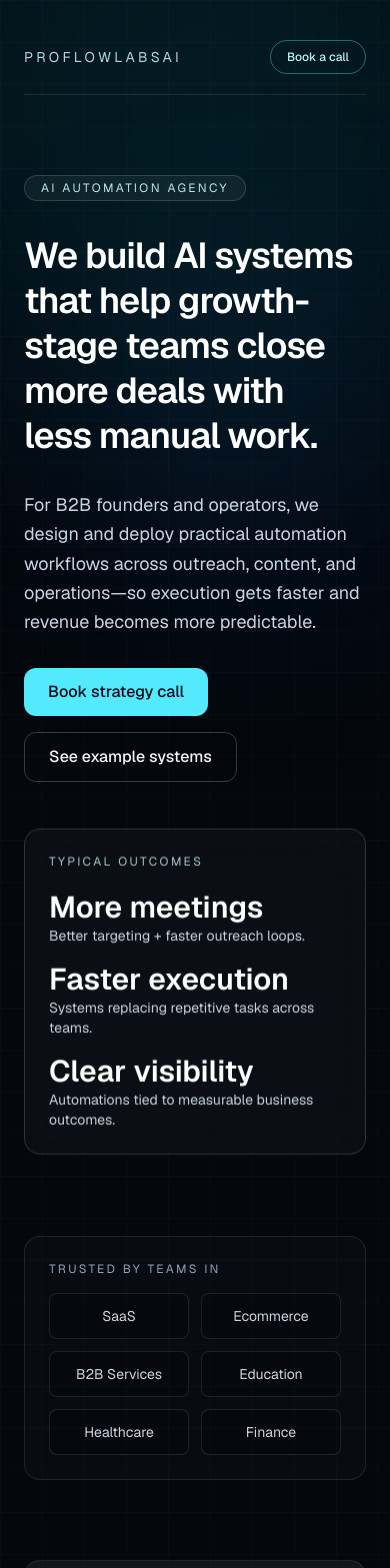
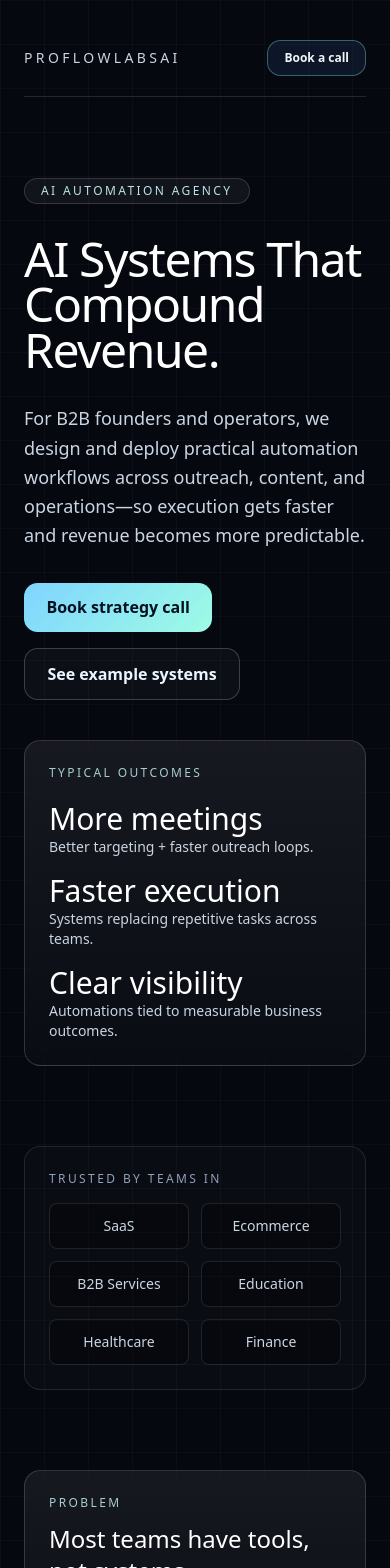
Before and after one commit to proflowlabs-ai/proflowlabsai-web, a Next.js app: page / in a window 390 px wide. Shown: the top 1568 px of the page. Built offline with nearby package versions, Linux system fonts and the light colour scheme.

Commit message:
Redesign landing with premium aesthetic, motion, and new typography

```diff
--- a/app/globals.css
+++ b/app/globals.css
@@ -1,14 +1,16 @@
 @import "tailwindcss";
 
 :root {
-  --background: #04070d;
-  --foreground: #f8fbff;
+  --background: #06080f;
+  --foreground: #eff5ff;
+  --font-display: var(--font-syne);
+  --font-body: var(--font-manrope);
 }
 
 @theme inline {
   --color-background: var(--background);
   --color-foreground: var(--foreground);
-  --font-sans: var(--font-geist-sans);
+  --font-sans: var(--font-body);
 }
 
 * {
@@ -17,35 +19,188 @@
 
 body {
   margin: 0;
-  background: var(--background);
+  min-height: 100vh;
+  background: radial-gradient(circle at 20% -10%, #1f335e 0%, transparent 42%),
+    radial-gradient(circle at 90% 0%, #19485b 0%, transparent 36%), var(--background);
   color: var(--foreground);
-  font-family: var(--font-geist-sans), "Segoe UI", system-ui, sans-serif;
+  font-family: var(--font-body), "Segoe UI", system-ui, sans-serif;
 }
 
-.hero-grid {
-  background-image:
-    linear-gradient(to right, rgba(148, 163, 184, 0.08) 1px, transparent 1px),
-    linear-gradient(to bottom, rgba(148, 163, 184, 0.08) 1px, transparent 1px);
-  background-size: 42px 42px;
-  mask-image: radial-gradient(circle at top, black 30%, transparent 82%);
+.font-display {
+  font-family: var(--font-display), "Arial Narrow", sans-serif;
 }
 
-.float-card {
-  animation: drift 8s ease-in-out infinite;
+.font-body {
+  font-family: var(--font-body), "Segoe UI", system-ui, sans-serif;
 }
 
-@keyframes drift {
-  0%,
-  100% {
+.tech-grid {
+  background-image: linear-gradient(to right, rgba(148, 163, 184, 0.08) 1px, transparent 1px),
+    linear-gradient(to bottom, rgba(148, 163, 184, 0.08) 1px, transparent 1px);
+  background-size: 44px 44px;
+  mask-image: radial-gradient(circle at top, black 34%, transparent 86%);
+}
+
+.aurora {
+  pointer-events: none;
+  position: absolute;
+  inset: -20% -10% auto;
+  height: 42rem;
+  background: conic-gradient(from 210deg at 48% 42%, rgba(73, 198, 255, 0.28), rgba(74, 84, 255, 0.2), rgba(106, 248, 220, 0.22), rgba(73, 198, 255, 0.28));
+  filter: blur(72px);
+  opacity: 0.55;
+  animation: auroraShift 14s ease-in-out infinite alternate;
+}
+
+.grain {
+  pointer-events: none;
+  position: absolute;
+  inset: 0;
+  opacity: 0.2;
+  background-image: radial-gradient(circle at 20% 20%, rgba(255, 255, 255, 0.08) 0.6px, transparent 0.7px);
+  background-size: 4px 4px;
+  mix-blend-mode: soft-light;
+}
+
+.glass-panel {
+  border-radius: 1rem;
+  border: 1px solid rgba(255, 255, 255, 0.16);
+  background: linear-gradient(180deg, rgba(255, 255, 255, 0.07), rgba(255, 255, 255, 0.02));
+  backdrop-filter: blur(12px);
+}
+
+.card-hover {
+  transition: transform 420ms cubic-bezier(0.16, 1, 0.3, 1), border-color 260ms ease, background-color 260ms ease,
+    box-shadow 360ms ease;
+}
+
+.card-hover:hover {
+  transform: translateY(-5px);
+  border-color: rgba(145, 243, 255, 0.56);
+  box-shadow: 0 24px 56px rgba(10, 22, 56, 0.45);
+}
+
+.hero-item {
+  opacity: 0;
+  transform: translateY(18px);
+  animation: riseIn 0.78s cubic-bezier(0.2, 0.95, 0.3, 1) forwards;
+}
+
+.hero-item:nth-child(1) {
+  animation-delay: 80ms;
+}
+
+.hero-item:nth-child(2) {
+  animation-delay: 180ms;
+}
+
+.hero-item:nth-child(3) {
+  animation-delay: 280ms;
+}
+
+.hero-item:nth-child(4) {
+  animation-delay: 390ms;
+}
+
+.hero-item:nth-child(5) {
+  animation-delay: 520ms;
+}
+
+.reveal {
+  opacity: 0;
+  transform: translateY(22px);
+  transition: opacity 700ms cubic-bezier(0.2, 0.95, 0.3, 1), transform 700ms cubic-bezier(0.2, 0.95, 0.3, 1);
+}
+
+.reveal.is-visible {
+  opacity: 1;
+  transform: translateY(0);
+}
+
+.pill-button,
+.primary-button,
+.secondary-button {
+  display: inline-flex;
+  align-items: center;
+  justify-content: center;
+  border-radius: 0.85rem;
+  font-weight: 600;
+  transition: transform 220ms ease, background-color 220ms ease, border-color 220ms ease, box-shadow 260ms ease;
+}
+
+.pill-button {
+  border: 1px solid rgba(145, 243, 255, 0.34);
+  padding: 0.55rem 1rem;
+  background: rgba(76, 149, 255, 0.1);
+}
+
+.primary-button {
+  background: linear-gradient(135deg, #7fd4ff, #9efce4);
+  color: #051021;
+  padding: 0.8rem 1.4rem;
+}
+
+.primary-button:hover {
+  transform: translateY(-2px);
+  box-shadow: 0 14px 34px rgba(127, 212, 255, 0.28);
+}
+
+.secondary-button {
+  border: 1px solid rgba(255, 255, 255, 0.2);
+  color: #eaf5ff;
+  padding: 0.8rem 1.4rem;
+  background: rgba(255, 255, 255, 0.03);
+}
+
+.secondary-button:hover,
+.pill-button:hover {
+  transform: translateY(-2px);
+  border-color: rgba(145, 243, 255, 0.72);
+  background: rgba(121, 212, 255, 0.14);
+}
+
+@keyframes riseIn {
+  from {
+    opacity: 0;
+    transform: translateY(18px);
+  }
+  to {
+    opacity: 1;
     transform: translateY(0);
   }
-  50% {
-    transform: translateY(-8px);
+}
+
+@keyframes auroraShift {
+  0% {
+    transform: translateY(0) rotate(0deg) scale(1);
+  }
+  100% {
+    transform: translateY(-24px) rotate(8deg) scale(1.08);
   }
 }
 
 @media (prefers-reduced-motion: reduce) {
-  .float-card {
+  .aurora,
+  .hero-item,
+  .reveal {
     animation: none;
+    transition: none;
+    transform: none;
+    opacity: 1;
+  }
+
+  .card-hover,
+  .pill-button,
+  .primary-button,
+  .secondary-button {
+    transition: none;
+  }
+
+  .card-hover:hover,
+  .pill-button:hover,
+  .primary-button:hover,
+  .secondary-button:hover {
+    transform: none;
+    box-shadow: none;
   }
 }
--- a/app/layout.tsx
+++ b/app/layout.tsx
@@ -1,15 +1,22 @@
 import type { Metadata } from "next";
-import { Geist } from "next/font/google";
+import { Manrope, Syne } from "next/font/google";
 import "./globals.css";
 
-const geistSans = Geist({
-  variable: "--font-geist-sans",
+const display = Syne({
+  variable: "--font-syne",
   subsets: ["latin"],
+  weight: ["500", "600", "700", "800"],
+});
+
+const body = Manrope({
+  variable: "--font-manrope",
+  subsets: ["latin"],
+  weight: ["400", "500", "600", "700"],
 });
 
 export const metadata: Metadata = {
   title: "ProFlowLabsAI",
-  description: "Minimal one-page landing for ProFlowLabsAI.",
+  description: "AI automation systems for sales, marketing, and operations.",
 };
 
 export default function RootLayout({
@@ -19,7 +26,7 @@ export default function RootLayout({
 }>) {
   return (
     <html lang="de">
-      <body className={`${geistSans.variable} antialiased`}>{children}</body>
+      <body className={`${display.variable} ${body.variable} antialiased`}>{children}</body>
     </html>
   );
 }
--- a/app/page.tsx
+++ b/app/page.tsx
@@ -1,3 +1,7 @@
+"use client";
+
+import { useEffect } from "react";
+
 const logos = ["SaaS", "Ecommerce", "B2B Services", "Education", "Healthcare", "Finance"];
 
 const icpItems = [
@@ -116,118 +120,129 @@ const faqs = [
 ];
 
 export default function Home() {
+  useEffect(() => {
+    const elements = Array.from(document.querySelectorAll<HTMLElement>(".reveal"));
+
+    const io = new IntersectionObserver(
+      (entries) => {
+        entries.forEach((entry) => {
+          if (entry.isIntersecting) {
+            entry.target.classList.add("is-visible");
+            io.unobserve(entry.target);
+          }
+        });
+      },
+      { threshold: 0.16, rootMargin: "0px 0px -8% 0px" },
+    );
+
+    elements.forEach((el) => io.observe(el));
+    return () => io.disconnect();
+  }, []);
+
   return (
-    <main className="relative min-h-screen overflow-x-hidden bg-[#04070d] text-slate-100">
-      <div className="pointer-events-none absolute inset-0 hero-grid opacity-40" />
-      <div className="pointer-events-none absolute -top-48 left-1/2 h-[38rem] w-[38rem] -translate-x-1/2 rounded-full bg-cyan-400/10 blur-[130px]" />
-      <div className="pointer-events-none absolute right-0 top-72 h-72 w-72 rounded-full bg-blue-500/10 blur-[120px]" />
+    <main className="relative min-h-screen overflow-x-hidden bg-[var(--background)] text-[var(--foreground)]">
+      <div className="aurora" />
+      <div className="grain" />
+      <div className="pointer-events-none absolute inset-0 tech-grid opacity-60" />
 
       <div className="mx-auto flex w-full max-w-6xl flex-col gap-20 px-6 pb-16 pt-10 md:px-10 md:pt-14">
-        <header className="flex items-center justify-between border-b border-white/10 pb-5">
-          <div className="text-sm tracking-[0.24em] text-slate-300">PROFLOWLABSAI</div>
-          <a
-            href="mailto:hello@proflowlabsai.com"
-            className="rounded-full border border-cyan-300/40 px-4 py-2 text-xs font-medium text-cyan-100 transition hover:border-cyan-200 hover:bg-cyan-300/10"
-          >
+        <header className="hero-item flex items-center justify-between border-b border-white/12 pb-5">
+          <div className="font-body text-sm tracking-[0.24em] text-slate-300">PROFLOWLABSAI</div>
+          <a href="mailto:hello@proflowlabsai.com" className="pill-button text-xs text-slate-100">
             Book a call
           </a>
         </header>
 
-        <section className="relative grid gap-12 lg:grid-cols-[1.2fr_0.8fr] lg:items-end">
+        <section className="grid gap-10 lg:grid-cols-[1.16fr_0.84fr] lg:items-end">
           <div className="space-y-8">
-            <span className="inline-flex rounded-full border border-white/15 bg-white/5 px-4 py-1 text-xs uppercase tracking-[0.2em] text-cyan-100/90">
+            <span className="hero-item inline-flex rounded-full border border-white/15 bg-white/5 px-4 py-1 text-xs uppercase tracking-[0.2em] text-cyan-100/90">
               AI Automation Agency
             </span>
-            <h1 className="max-w-4xl text-balance text-4xl font-semibold leading-tight tracking-tight text-white md:text-6xl">
-              We build AI systems that help growth-stage teams close more deals with less manual work.
+            <h1 className="hero-item font-display max-w-4xl text-balance text-5xl leading-[0.95] tracking-[-0.03em] text-white md:text-7xl">
+              AI Systems That Compound Revenue.
             </h1>
-            <p className="max-w-2xl text-lg leading-relaxed text-slate-300 md:text-xl">
-              For B2B founders and operators, we design and deploy practical automation workflows across
-              outreach, content, and operations—so execution gets faster and revenue becomes more predictable.
+            <p className="hero-item max-w-2xl text-lg leading-relaxed text-slate-300 md:text-xl">
+              For B2B founders and operators, we design and deploy practical automation workflows across outreach,
+              content, and operations—so execution gets faster and revenue becomes more predictable.
             </p>
-            <div className="flex flex-wrap gap-4">
-              <a
-                href="mailto:hello@proflowlabsai.com"
-                className="rounded-xl bg-cyan-300 px-6 py-3 font-medium text-slate-950 transition hover:bg-cyan-200"
-              >
+            <div className="hero-item flex flex-wrap gap-4">
+              <a href="mailto:hello@proflowlabsai.com" className="primary-button">
                 Book strategy call
               </a>
-              <a
-                href="#systems"
-                className="rounded-xl border border-white/20 px-6 py-3 font-medium text-slate-100 transition hover:border-cyan-200/70 hover:bg-white/5"
-              >
+              <a href="#systems" className="secondary-button">
                 See example systems
               </a>
             </div>
           </div>
 
-          <div className="float-card rounded-2xl border border-white/15 bg-white/[0.03] p-6 backdrop-blur-xl">
+          <div className="hero-item glass-panel card-hover p-6">
             <p className="text-xs uppercase tracking-[0.2em] text-cyan-100/80">Typical outcomes</p>
             <div className="mt-5 space-y-4">
               <div>
-                <p className="text-3xl font-semibold text-white">More meetings</p>
+                <p className="font-display text-3xl text-white">More meetings</p>
                 <p className="text-sm text-slate-300">Better targeting + faster outreach loops.</p>
               </div>
               <div>
-                <p className="text-3xl font-semibold text-white">Faster execution</p>
+                <p className="font-display text-3xl text-white">Faster execution</p>
                 <p className="text-sm text-slate-300">Systems replacing repetitive tasks across teams.</p>
               </div>
               <div>
-                <p className="text-3xl font-semibold text-white">Clear visibility</p>
+                <p className="font-display text-3xl text-white">Clear visibility</p>
                 <p className="text-sm text-slate-300">Automations tied to measurable business outcomes.</p>
               </div>
             </div>
           </div>
         </section>
 
-        <section className="rounded-2xl border border-white/10 bg-white/[0.02] p-6">
+        <section className="reveal rounded-2xl border border-white/10 bg-white/[0.02] p-6">
           <p className="text-xs uppercase tracking-[0.2em] text-slate-400">Trusted by teams in</p>
           <div className="mt-4 grid grid-cols-2 gap-3 text-sm text-slate-300 md:grid-cols-6">
             {logos.map((logo) => (
-              <div key={logo} className="rounded-lg border border-white/10 bg-black/20 px-4 py-3 text-center">
+              <div key={logo} className="card-hover rounded-lg border border-white/10 bg-black/25 px-4 py-3 text-center">
                 {logo}
               </div>
             ))}
           </div>
         </section>
 
-        <section className="grid gap-6 md:grid-cols-2">
-          <article className="rounded-2xl border border-white/10 bg-gradient-to-b from-white/[0.06] to-white/[0.02] p-6">
+        <section className="reveal grid gap-6 md:grid-cols-2">
+          <article className="glass-panel card-hover p-6">
             <p className="text-xs uppercase tracking-[0.2em] text-cyan-100/80">Problem</p>
-            <h2 className="mt-3 text-2xl font-semibold text-white md:text-3xl">Most teams have tools, not systems.</h2>
+            <h2 className="font-display mt-3 text-2xl text-white md:text-3xl">Most teams have tools, not systems.</h2>
             <p className="mt-3 text-slate-300">
               Leads go cold, content gets delayed, and operations rely on manual handoffs that don&apos;t scale.
             </p>
           </article>
-          <article className="rounded-2xl border border-cyan-200/30 bg-cyan-300/10 p-6">
+          <article className="card-hover rounded-2xl border border-cyan-200/30 bg-cyan-300/10 p-6">
             <p className="text-xs uppercase tracking-[0.2em] text-cyan-100/90">Outcome</p>
-            <h2 className="mt-3 text-2xl font-semibold text-white md:text-3xl">A reliable growth engine.</h2>
+            <h2 className="font-display mt-3 text-2xl text-white md:text-3xl">A reliable growth engine.</h2>
             <p className="mt-3 text-slate-100/90">
               Your workflows run with consistency, your team moves faster, and every system supports revenue goals.
             </p>
           </article>
         </section>
 
-        <section>
-          <h2 className="text-3xl font-semibold tracking-tight text-white md:text-4xl">Who this is for</h2>
+        <section className="reveal">
+          <h2 className="font-display text-3xl tracking-tight text-white md:text-4xl">Who this is for</h2>
           <ul className="mt-6 grid gap-3">
-            {icpItems.map((item) => (
-              <li key={item} className="rounded-xl border border-white/10 bg-white/[0.03] px-5 py-4 text-slate-200">
+            {icpItems.map((item, index) => (
+              <li key={item} className="reveal card-hover rounded-xl border border-white/10 bg-white/[0.03] px-5 py-4 text-slate-200" style={{ transitionDelay: `${index * 80}ms` }}>
                 {item}
               </li>
             ))}
           </ul>
         </section>
 
-        <section id="capabilities" className="space-y-8">
-          <h2 className="text-3xl font-semibold tracking-tight text-white md:text-4xl">Capabilities</h2>
+        <section id="capabilities" className="reveal space-y-8">
+          <h2 className="font-display text-3xl tracking-tight text-white md:text-4xl">Capabilities</h2>
           <div className="grid gap-4 md:grid-cols-3">
-            {capabilities.map((capability) => (
+            {capabilities.map((capability, index) => (
               <article
                 key={capability.title}
-                className="group rounded-2xl border border-white/10 bg-gradient-to-b from-white/[0.06] to-white/[0.02] p-6 transition duration-300 hover:-translate-y-1 hover:border-cyan-200/40"
+                className="reveal card-hover rounded-2xl border border-white/10 bg-gradient-to-b from-white/[0.08] to-white/[0.02] p-6"
+                style={{ transitionDelay: `${index * 85}ms` }}
               >
-                <h3 className="text-lg font-semibold text-white">{capability.title}</h3>
+                <h3 className="font-display text-xl text-white">{capability.title}</h3>
                 <p className="mt-3 text-sm leading-relaxed text-slate-300">{capability.description}</p>
                 <p className="mt-4 text-sm text-cyan-100/90">{capability.useCase}</p>
               </article>
@@ -235,26 +250,34 @@ export default function Home() {
           </div>
         </section>
 
-        <section id="systems" className="space-y-8">
-          <h2 className="text-3xl font-semibold tracking-tight text-white md:text-4xl">Example systems</h2>
+        <section id="systems" className="reveal space-y-8">
+          <h2 className="font-display text-3xl tracking-tight text-white md:text-4xl">Example systems</h2>
           <div className="grid gap-4 md:grid-cols-2">
-            {exampleSystems.map((system) => (
-              <article key={system.title} className="rounded-2xl border border-white/10 bg-black/20 p-6 transition hover:border-cyan-300/40">
-                <h3 className="text-xl font-semibold text-white">{system.title}</h3>
+            {exampleSystems.map((system, index) => (
+              <article
+                key={system.title}
+                className="reveal card-hover rounded-2xl border border-white/10 bg-black/25 p-6"
+                style={{ transitionDelay: `${index * 90}ms` }}
+              >
+                <h3 className="font-display text-2xl text-white">{system.title}</h3>
                 <p className="mt-3 text-sm leading-relaxed text-slate-300">{system.description}</p>
               </article>
             ))}
           </div>
         </section>
 
-        <section className="grid gap-10 rounded-3xl border border-white/10 bg-white/[0.02] p-8 md:p-10 lg:grid-cols-[0.9fr_1.1fr]">
+        <section className="reveal grid gap-10 rounded-3xl border border-white/10 bg-white/[0.03] p-8 md:p-10 lg:grid-cols-[0.9fr_1.1fr]">
           <div>
-            <h2 className="text-3xl font-semibold tracking-tight text-white md:text-4xl">Process</h2>
+            <h2 className="font-display text-3xl tracking-tight text-white md:text-4xl">Process</h2>
             <p className="mt-4 max-w-md text-slate-300">Clear scope. Fast delivery. No black-box agency process.</p>
           </div>
           <div className="grid gap-4">
-            {processSteps.map((step) => (
-              <article key={step.step} className="rounded-2xl border border-white/10 bg-black/20 p-5 transition hover:border-cyan-300/40">
+            {processSteps.map((step, index) => (
+              <article
+                key={step.step}
+                className="reveal card-hover rounded-2xl border border-white/10 bg-black/20 p-5"
+                style={{ transitionDelay: `${index * 90}ms` }}
+              >
                 <div className="flex items-center gap-3">
                   <span className="rounded-full border border-cyan-300/40 px-3 py-1 text-xs tracking-[0.2em] text-cyan-100">
                     {step.step}
@@ -267,12 +290,16 @@ export default function Home() {
           </div>
         </section>
 
-        <section className="space-y-8">
-          <h2 className="text-3xl font-semibold tracking-tight text-white md:text-4xl">Selected work</h2>
+        <section className="reveal space-y-8">
+          <h2 className="font-display text-3xl tracking-tight text-white md:text-4xl">Selected work</h2>
           <div className="grid gap-4 md:grid-cols-3">
-            {proofItems.map((item) => (
-              <article key={item.label} className="rounded-2xl border border-white/10 bg-white/[0.03] p-6">
-                <p className="text-4xl font-semibold text-white">{item.metric}</p>
+            {proofItems.map((item, index) => (
+              <article
+                key={item.label}
+                className="reveal card-hover rounded-2xl border border-white/10 bg-white/[0.04] p-6"
+                style={{ transitionDelay: `${index * 80}ms` }}
+              >
+                <p className="font-display text-5xl text-white">{item.metric}</p>
                 <p className="mt-2 text-slate-200">{item.label}</p>
                 <p className="mt-2 text-sm text-slate-400">{item.detail}</p>
               </article>
@@ -280,12 +307,16 @@ export default function Home() {
           </div>
         </section>
 
-        <section className="space-y-8">
-          <h2 className="text-3xl font-semibold tracking-tight text-white md:text-4xl">Packages</h2>
+        <section className="reveal space-y-8">
+          <h2 className="font-display text-3xl tracking-tight text-white md:text-4xl">Packages</h2>
           <div className="grid gap-4 md:grid-cols-3">
-            {packages.map((pkg) => (
-              <article key={pkg.name} className="rounded-2xl border border-white/10 bg-gradient-to-b from-white/[0.06] to-white/[0.02] p-6">
-                <h3 className="text-xl font-semibold text-white">{pkg.name}</h3>
+            {packages.map((pkg, index) => (
+              <article
+                key={pkg.name}
+                className="reveal card-hover rounded-2xl border border-white/10 bg-gradient-to-b from-white/[0.08] to-white/[0.02] p-6"
+                style={{ transitionDelay: `${index * 80}ms` }}
+              >
+                <h3 className="font-display text-2xl text-white">{pkg.name}</h3>
                 <p className="mt-2 text-cyan-100">{pkg.price}</p>
                 <p className="mt-3 text-sm leading-relaxed text-slate-300">{pkg.description}</p>
               </article>
@@ -293,37 +324,46 @@ export default function Home() {
           </div>
         </section>
 
-        <section className="grid gap-8 lg:grid-cols-[1.1fr_0.9fr]">
+        <section className="reveal grid gap-8 lg:grid-cols-[1.1fr_0.9fr]">
           <div>
-            <h2 className="text-3xl font-semibold tracking-tight text-white md:text-4xl">Principles</h2>
+            <h2 className="font-display text-3xl tracking-tight text-white md:text-4xl">Principles</h2>
             <p className="mt-4 max-w-xl text-slate-300">
-              Every system is designed for trust, controllability, and business relevance—not flashy automation for its own sake.
+              Every system is designed for trust, controllability, and business relevance—not flashy automation for
+              its own sake.
             </p>
           </div>
           <ul className="grid gap-3">
-            {principles.map((principle) => (
-              <li key={principle} className="rounded-xl border border-white/10 bg-white/[0.03] px-5 py-4 text-slate-200">
+            {principles.map((principle, index) => (
+              <li
+                key={principle}
+                className="reveal card-hover rounded-xl border border-white/10 bg-white/[0.04] px-5 py-4 text-slate-200"
+                style={{ transitionDelay: `${index * 80}ms` }}
+              >
                 {principle}
               </li>
             ))}
           </ul>
         </section>
 
-        <section className="space-y-6">
-          <h2 className="text-3xl font-semibold tracking-tight text-white md:text-4xl">FAQ</h2>
+        <section className="reveal space-y-6">
+          <h2 className="font-display text-3xl tracking-tight text-white md:text-4xl">FAQ</h2>
           <div className="grid gap-4">
-            {faqs.map((faq) => (
-              <article key={faq.q} className="rounded-2xl border border-white/10 bg-black/20 p-6">
-                <h3 className="text-lg font-semibold text-white">{faq.q}</h3>
+            {faqs.map((faq, index) => (
+              <article
+                key={faq.q}
+                className="reveal card-hover rounded-2xl border border-white/10 bg-black/25 p-6"
+                style={{ transitionDelay: `${index * 70}ms` }}
+              >
+                <h3 className="font-display text-2xl text-white">{faq.q}</h3>
                 <p className="mt-3 text-sm leading-relaxed text-slate-300">{faq.a}</p>
               </article>
             ))}
           </div>
         </section>
 
-        <section className="relative overflow-hidden rounded-3xl border border-cyan-200/30 bg-gradient-to-br from-cyan-300/20 via-sky-300/10 to-blue-400/20 p-8 md:p-10">
+        <section className="reveal relative overflow-hidden rounded-3xl border border-cyan-200/30 bg-gradient-to-br from-cyan-300/20 via-sky-300/10 to-blue-400/20 p-8 md:p-10">
           <div className="pointer-events-none absolute -right-12 -top-12 h-44 w-44 rounded-full bg-cyan-200/30 blur-3xl" />
-          <h2 className="max-w-2xl text-3xl font-semibold tracking-tight text-white md:text-4xl">
+          <h2 className="font-display max-w-2xl text-4xl tracking-tight text-white md:text-5xl">
             Ready to install your AI growth infrastructure?
           </h2>
           <p className="mt-4 max-w-2xl text-slate-100/85">
@@ -339,7 +379,7 @@ export default function Home() {
           </div>
         </section>
 
-        <footer className="flex flex-col gap-4 border-t border-white/10 pt-8 text-sm text-slate-400 sm:flex-row sm:items-center sm:justify-between">
+        <footer className="reveal flex flex-col gap-4 border-t border-white/10 pt-8 text-sm text-slate-400 sm:flex-row sm:items-center sm:justify-between">
           <p>© {new Date().getFullYear()} ProFlowLabsAI</p>
           <p>AI automation systems for sales, marketing, and operations.</p>
         </footer>
```
